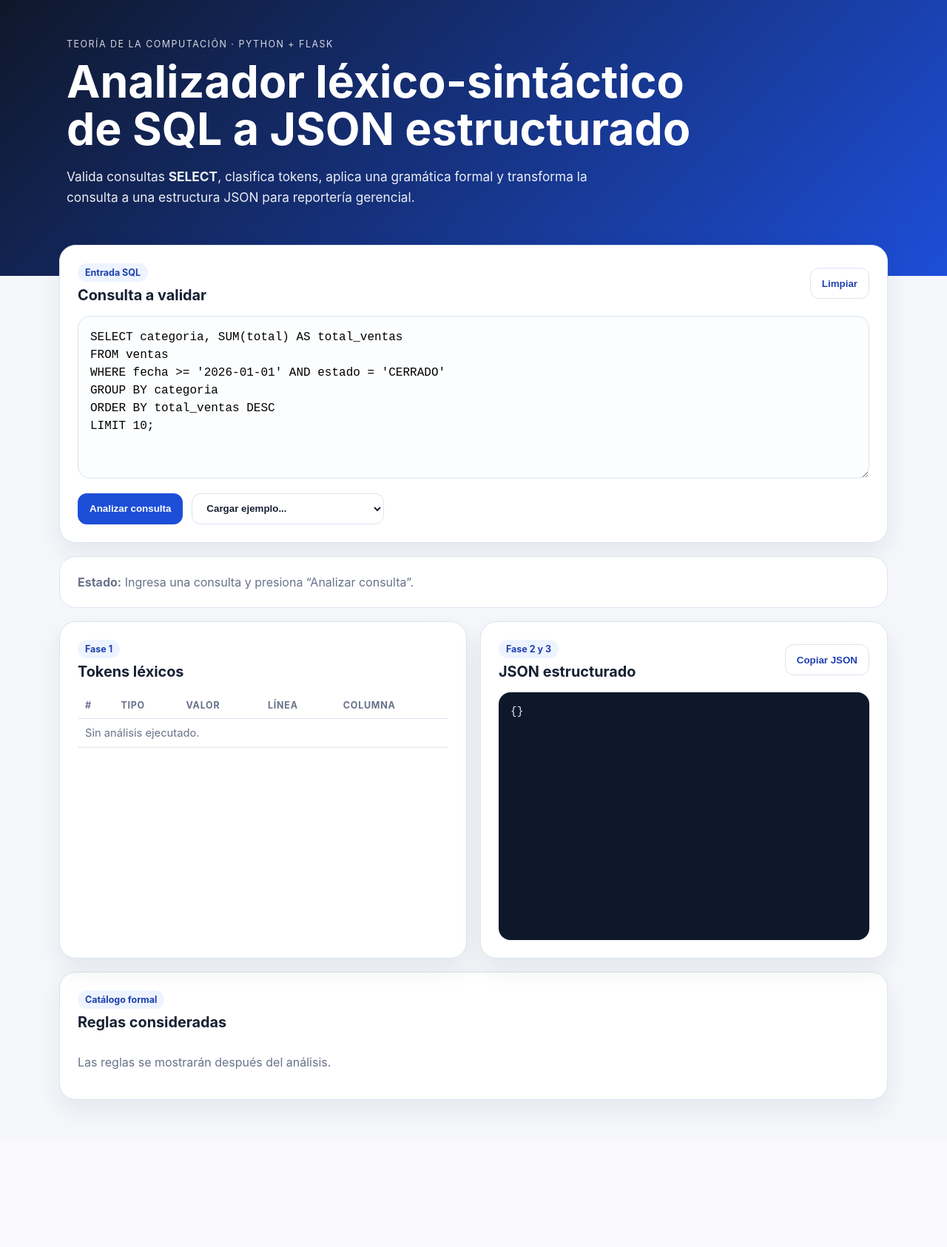
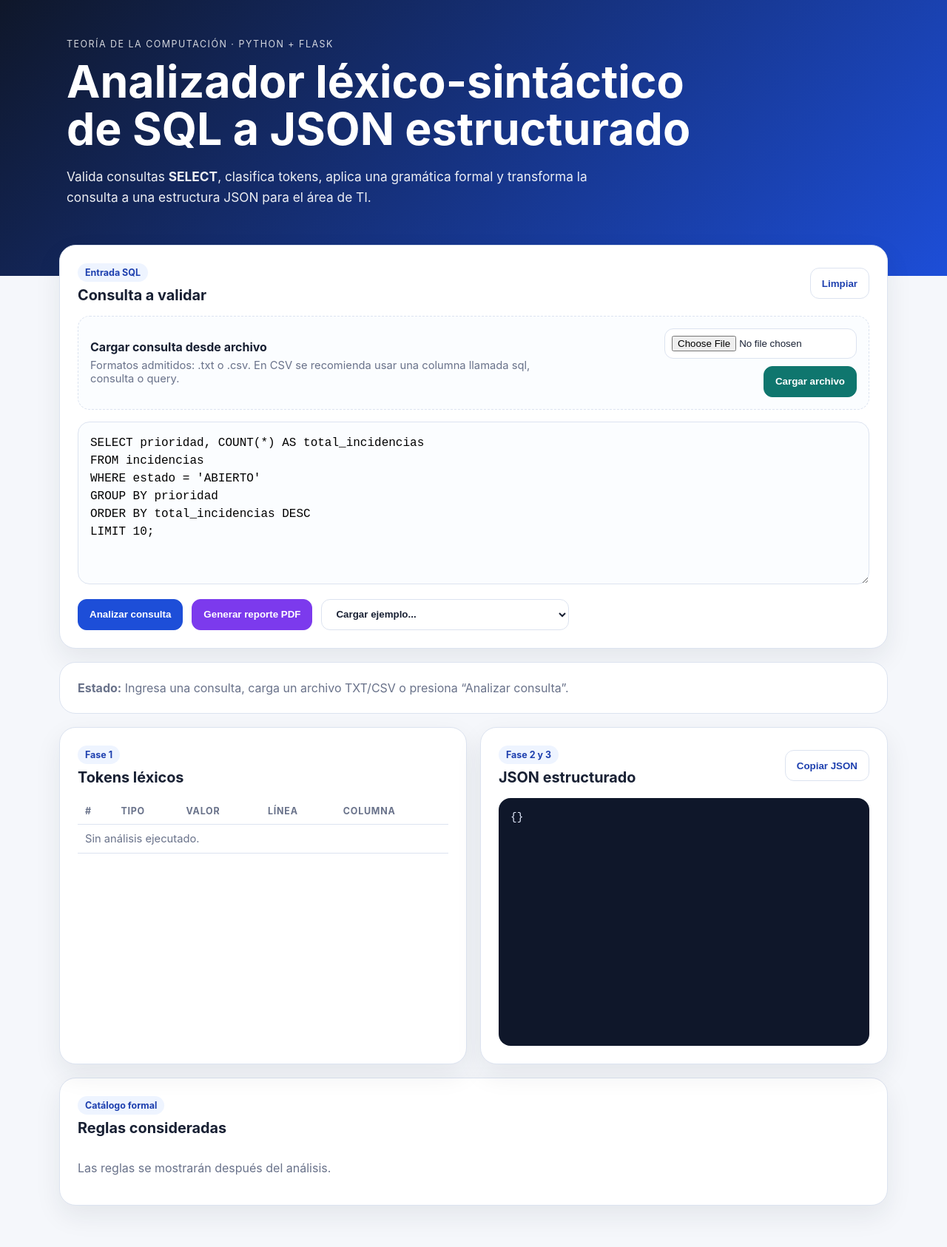
Before and after one commit to rakiSour/proyectofinal_tc, a Flask app: page / in a window 1280 px wide. Shown: the whole page at 74% size. Before the commit the page ends 1503 px from the top, so only its background shows below. Run offline with Flask 3, Linux system fonts and the light colour scheme.

Commit message:
Implementando el feedback recibido por el profesor, agregando la funcionalidad de adjuntar archivos '.txt' y '.csv' y la creación del Reporte PDF.

```diff
--- a/AnalizadorLexico-Sintactico/app.py
+++ b/AnalizadorLexico-Sintactico/app.py
@@ -1,34 +1,180 @@
-from flask import Flask, jsonify, render_template, request
+import csv
+import io
+import json
+from datetime import datetime
+
+from flask import Flask, jsonify, make_response, render_template, request, send_file
+from reportlab.lib import colors
+from reportlab.lib.pagesizes import A4
+from reportlab.lib.styles import getSampleStyleSheet
+from reportlab.platypus import Paragraph, Preformatted, SimpleDocTemplate, Spacer, Table, TableStyle
 
 from core.analyzer import analyze_sql
 
 app = Flask(__name__)
 
+ALLOWED_UPLOAD_EXTENSIONS = {"txt", "csv"}
+
 EXAMPLE_QUERIES = [
     {
-        "name": "Reporte de ventas por categoría",
-        "sql": """SELECT categoria, SUM(total) AS total_ventas
-FROM ventas
-WHERE fecha >= '2026-01-01' AND estado = 'CERRADO'
-GROUP BY categoria
-ORDER BY total_ventas DESC
+        "name": "Reporte TI: incidencias por prioridad",
+        "sql": """SELECT prioridad, COUNT(*) AS total_incidencias
+FROM incidencias
+WHERE estado = 'ABIERTO'
+GROUP BY prioridad
+ORDER BY total_incidencias DESC
 LIMIT 10;""",
     },
     {
-        "name": "Reporte de clientes con JOIN",
-        "sql": """SELECT c.nombre, COUNT(*) AS total_pedidos
-FROM clientes c
-INNER JOIN pedidos p ON c.id = p.cliente_id
-WHERE p.estado = 'PAGADO'
-GROUP BY c.nombre
+        "name": "Reporte TI: solicitudes por usuario con JOIN",
+        "sql": """SELECT u.nombre, COUNT(*) AS total_tickets
+FROM usuarios u
+INNER JOIN tickets t ON u.id = t.usuario_id
+WHERE t.estado = 'CERRADO'
+GROUP BY u.nombre
 HAVING COUNT(*) >= 2
-ORDER BY total_pedidos DESC;""",
+ORDER BY total_tickets DESC;""",
     },
     {
         "name": "Consulta con error sintáctico",
         "sql": "SELECT nombre, total WHERE total > 100;",
     },
 ]
+
+
+def get_file_extension(filename: str) -> str:
+    return filename.rsplit(".", 1)[-1].lower() if "." in filename else ""
+
+
+def extract_sql_from_csv(content: str) -> str:
+    """Extrae una consulta SQL desde un archivo CSV.
+
+    Formatos admitidos:
+    1. CSV con columna sql, consulta o query.
+    2. CSV simple donde la consulta se encuentra en la primera celda no vacía.
+    """
+    sample = content[:1024]
+    try:
+        dialect = csv.Sniffer().sniff(sample, delimiters=",;")
+    except csv.Error:
+        dialect = csv.excel
+
+    stream = io.StringIO(content)
+    rows = list(csv.reader(stream, dialect))
+    if not rows:
+        return ""
+
+    headers = [cell.strip().lower() for cell in rows[0]]
+    possible_columns = {"sql", "consulta", "query", "sentencia"}
+    matching_index = next((index for index, header in enumerate(headers) if header in possible_columns), None)
+
+    if matching_index is not None:
+        for row in rows[1:]:
+            if matching_index < len(row) and row[matching_index].strip():
+                return row[matching_index].strip()
+
+    for row in rows:
+        for cell in row:
+            if cell.strip():
+                return cell.strip()
+
+    return ""
+
+
+def extract_sql_from_uploaded_file(uploaded_file) -> str:
+    filename = uploaded_file.filename or ""
+    extension = get_file_extension(filename)
+    if extension not in ALLOWED_UPLOAD_EXTENSIONS:
+        raise ValueError("Solo se permiten archivos .txt o .csv.")
+
+    content = uploaded_file.read().decode("utf-8-sig", errors="replace").strip()
+    if not content:
+        raise ValueError("El archivo está vacío.")
+
+    if extension == "csv":
+        content = extract_sql_from_csv(content)
+
+    if not content:
+        raise ValueError("No se encontró una consulta SQL dentro del archivo.")
+
+    return content
+
+
+def build_pdf_report(sql: str, result: dict) -> io.BytesIO:
+    buffer = io.BytesIO()
+    document = SimpleDocTemplate(
+        buffer,
+        pagesize=A4,
+        rightMargin=36,
+        leftMargin=36,
+        topMargin=40,
+        bottomMargin=36,
+        title="Reporte de análisis SQL a JSON",
+    )
+    styles = getSampleStyleSheet()
+    story = []
+
+    status_text = "Consulta válida" if result.get("valid") else "Consulta con errores"
+    generated_at = datetime.now().strftime("%d/%m/%Y %H:%M:%S")
+
+    story.append(Paragraph("Reporte de análisis léxico-sintáctico SQL a JSON", styles["Title"]))
+    story.append(Paragraph("Área de TI", styles["Heading2"]))
+    story.append(Paragraph(f"Fecha de generación: {generated_at}", styles["Normal"]))
+    story.append(Paragraph(f"Estado del análisis: <b>{status_text}</b>", styles["Normal"]))
+    story.append(Spacer(1, 12))
+
+    story.append(Paragraph("1. Consulta SQL evaluada", styles["Heading2"]))
+    story.append(Preformatted(sql or "Sin consulta ingresada.", styles["Code"]))
+    story.append(Spacer(1, 10))
+
+    story.append(Paragraph("2. Traducción a JSON estructurado", styles["Heading2"]))
+    json_payload = result.get("structured_json") if result.get("valid") else result
+    json_text = json.dumps(json_payload, ensure_ascii=False, indent=2)
+    story.append(Preformatted(json_text, styles["Code"]))
+    story.append(Spacer(1, 10))
+
+    tokens = result.get("tokens") or []
+    story.append(Paragraph("3. Tokens léxicos identificados", styles["Heading2"]))
+    if tokens:
+        table_data = [["#", "Tipo", "Valor", "Línea", "Columna"]]
+        for index, token in enumerate(tokens, start=1):
+            token_type = token.get("type", "")
+            if token.get("subtype"):
+                token_type = f"{token_type} ({token.get('subtype')})"
+            table_data.append([
+                str(index),
+                token_type,
+                str(token.get("value", ""))[:36],
+                str(token.get("line", "")),
+                str(token.get("column", "")),
+            ])
+        table = Table(table_data, colWidths=[28, 118, 205, 48, 58], repeatRows=1)
+        table.setStyle(TableStyle([
+            ("BACKGROUND", (0, 0), (-1, 0), colors.HexColor("#1d4ed8")),
+            ("TEXTCOLOR", (0, 0), (-1, 0), colors.white),
+            ("FONTNAME", (0, 0), (-1, 0), "Helvetica-Bold"),
+            ("GRID", (0, 0), (-1, -1), 0.25, colors.HexColor("#dce3f0")),
+            ("VALIGN", (0, 0), (-1, -1), "TOP"),
+            ("FONTSIZE", (0, 0), (-1, -1), 8),
+        ]))
+        story.append(table)
+    else:
+        story.append(Paragraph("No se identificaron tokens para mostrar.", styles["Normal"]))
+    story.append(Spacer(1, 10))
+
+    errors = result.get("errors") or []
+    if errors:
+        story.append(Paragraph("4. Observaciones o errores detectados", styles["Heading2"]))
+        for error in errors:
+            message = error.get("message", "Error no especificado.")
+            line = error.get("line")
+            column = error.get("column")
+            position = f" Línea {line}, columna {column}." if line and column else ""
+            story.append(Paragraph(f"• {message}{position}", styles["Normal"]))
+
+    document.build(story)
+    buffer.seek(0)
+    return buffer
 
 
 @app.route("/")
@@ -45,6 +191,36 @@ def analyze_endpoint():
     return jsonify(result), status
 
 
+@app.route("/api/upload", methods=["POST"])
+def upload_endpoint():
+    uploaded_file = request.files.get("file")
+    if uploaded_file is None or not uploaded_file.filename:
+        return jsonify({"valid": False, "message": "Debe seleccionar un archivo TXT o CSV."}), 400
+
+    try:
+        sql = extract_sql_from_uploaded_file(uploaded_file)
+    except ValueError as exc:
+        return jsonify({"valid": False, "message": str(exc)}), 400
+
+    return jsonify({"valid": True, "filename": uploaded_file.filename, "sql": sql})
+
+
+@app.route("/api/report", methods=["POST"])
+def report_endpoint():
+    payload = request.get_json(silent=True) or {}
+    sql = payload.get("sql", "")
+    result = analyze_sql(sql)
+    pdf_buffer = build_pdf_report(sql, result)
+
+    filename_date = datetime.now().strftime("%Y%m%d_%H%M%S")
+    return send_file(
+        pdf_buffer,
+        mimetype="application/pdf",
+        as_attachment=True,
+        download_name=f"reporte_sql_json_{filename_date}.pdf",
+    )
+
+
 @app.route("/api/examples", methods=["GET"])
 def examples_endpoint():
     return jsonify(EXAMPLE_QUERIES)
--- a/AnalizadorLexico-Sintactico/requirements.txt
+++ b/AnalizadorLexico-Sintactico/requirements.txt
@@ -1,3 +1,4 @@
 Flask==3.0.3
 gunicorn==22.0.0
 pytest==8.2.2
+reportlab==4.4.3
--- a/AnalizadorLexico-Sintactico/static/css/styles.css
+++ b/AnalizadorLexico-Sintactico/static/css/styles.css
@@ -5,6 +5,8 @@
     --muted: #69728a;
     --primary: #1d4ed8;
     --primary-dark: #1e40af;
+    --secondary: #0f766e;
+    --report: #7c3aed;
     --border: #dce3f0;
     --success-bg: #e8f7ee;
     --success-text: #116235;
@@ -95,6 +97,38 @@ body {
     font-weight: 700;
 }
 
+.upload-box {
+    display: flex;
+    justify-content: space-between;
+    gap: 18px;
+    align-items: center;
+    margin-bottom: 16px;
+    padding: 16px;
+    border: 1px dashed var(--border);
+    border-radius: 16px;
+    background: #fbfdff;
+}
+
+.upload-box p {
+    margin: 6px 0 0;
+    font-size: .92rem;
+}
+
+.upload-actions {
+    display: flex;
+    flex-wrap: wrap;
+    gap: 10px;
+    justify-content: flex-end;
+}
+
+.file-input {
+    max-width: 260px;
+    padding: 9px;
+    border: 1px solid var(--border);
+    border-radius: 12px;
+    background: white;
+}
+
 textarea {
     width: 100%;
     min-height: 220px;
@@ -138,6 +172,23 @@ textarea:focus, .select:focus {
 }
 
 .btn--primary:hover { background: var(--primary-dark); }
+
+.btn--secondary {
+    background: var(--secondary);
+    color: white;
+    border-color: var(--secondary);
+}
+
+.btn--report {
+    background: var(--report);
+    color: white;
+    border-color: var(--report);
+}
+
+.btn:disabled {
+    opacity: .65;
+    cursor: wait;
+}
 
 .btn--ghost {
     background: white;
@@ -223,4 +274,7 @@ th {
     .section-title { align-items: flex-start; flex-direction: column; }
     .select { width: 100%; }
     .btn { width: 100%; }
+    .upload-box { align-items: stretch; flex-direction: column; }
+    .upload-actions { justify-content: stretch; }
+    .file-input { max-width: none; width: 100%; }
 }
--- a/AnalizadorLexico-Sintactico/static/js/main.js
+++ b/AnalizadorLexico-Sintactico/static/js/main.js
@@ -2,17 +2,20 @@ const sqlInput = document.getElementById("sqlInput");
 const analyzeBtn = document.getElementById("analyzeBtn");
 const clearBtn = document.getElementById("clearBtn");
 const copyBtn = document.getElementById("copyBtn");
+const pdfBtn = document.getElementById("pdfBtn");
+const uploadBtn = document.getElementById("uploadBtn");
+const fileInput = document.getElementById("fileInput");
 const exampleSelect = document.getElementById("exampleSelect");
 const statusCard = document.getElementById("statusCard");
 const tokensTableBody = document.querySelector("#tokensTable tbody");
 const jsonOutput = document.getElementById("jsonOutput");
 const grammarList = document.getElementById("grammarList");
 
-const DEFAULT_SQL = `SELECT categoria, SUM(total) AS total_ventas
-FROM ventas
-WHERE fecha >= '2026-01-01' AND estado = 'CERRADO'
-GROUP BY categoria
-ORDER BY total_ventas DESC
+const DEFAULT_SQL = `SELECT prioridad, COUNT(*) AS total_incidencias
+FROM incidencias
+WHERE estado = 'ABIERTO'
+GROUP BY prioridad
+ORDER BY total_incidencias DESC
 LIMIT 10;`;
 
 sqlInput.value = DEFAULT_SQL;
@@ -89,9 +92,9 @@ async function analyzeSql() {
         renderJson(data.valid ? data.structured_json : data);
 
         if (data.valid) {
-            setStatus("success", "Consulta aceptada. Se completó el análisis léxico, análisis sintáctico y transformación a JSON.");
+            setStatus("success", "Consulta aceptada. Se completó el análisis léxico, análisis sintáctico y transformación a JSON para el área de TI.");
         } else {
-            const error = data.errors && data.errors[0] ? data.errors[0] : {message: "Error desconocido."};
+            const error = data.errors && data.errors[0] ? data.errors[0] : {message: data.message || "Error desconocido."};
             const detail = error.line ? ` Línea ${error.line}, columna ${error.column}.` : "";
             setStatus("error", `${escapeHtml(error.message)}${detail}`);
         }
@@ -104,14 +107,89 @@ async function analyzeSql() {
     }
 }
 
+async function uploadFile() {
+    const file = fileInput.files[0];
+    if (!file) {
+        setStatus("error", "Selecciona un archivo TXT o CSV antes de cargarlo.");
+        return;
+    }
+
+    const formData = new FormData();
+    formData.append("file", file);
+    uploadBtn.disabled = true;
+    uploadBtn.textContent = "Cargando...";
+
+    try {
+        const response = await fetch("/api/upload", {
+            method: "POST",
+            body: formData
+        });
+        const data = await response.json();
+
+        if (!response.ok || !data.valid) {
+            setStatus("error", escapeHtml(data.message || "No se pudo cargar el archivo."));
+            return;
+        }
+
+        sqlInput.value = data.sql;
+        renderTokens([]);
+        renderJson({});
+        grammarList.innerHTML = `<p class="muted">Las reglas se mostrarán después del análisis.</p>`;
+        setStatus("success", `Archivo ${escapeHtml(data.filename)} cargado correctamente. Ahora puedes analizar la consulta o generar el reporte PDF.`);
+    } catch (error) {
+        setStatus("error", "No se pudo cargar el archivo seleccionado.");
+    } finally {
+        uploadBtn.disabled = false;
+        uploadBtn.textContent = "Cargar archivo";
+    }
+}
+
+async function generatePdfReport() {
+    const sql = sqlInput.value;
+    pdfBtn.disabled = true;
+    pdfBtn.textContent = "Generando PDF...";
+
+    try {
+        const response = await fetch("/api/report", {
+            method: "POST",
+            headers: {"Content-Type": "application/json"},
+            body: JSON.stringify({sql})
+        });
+
+        if (!response.ok) {
+            setStatus("error", "No se pudo generar el reporte PDF.");
+            return;
+        }
+
+        const blob = await response.blob();
+        const url = URL.createObjectURL(blob);
+        const link = document.createElement("a");
+        link.href = url;
+        link.download = "reporte_sql_json.pdf";
+        document.body.appendChild(link);
+        link.click();
+        link.remove();
+        URL.revokeObjectURL(url);
+        setStatus("success", "Reporte PDF generado correctamente. El archivo incluye la consulta, tokens y traducción a JSON.");
+    } catch (error) {
+        setStatus("error", "No se pudo generar el reporte PDF.");
+    } finally {
+        pdfBtn.disabled = false;
+        pdfBtn.textContent = "Generar reporte PDF";
+    }
+}
+
 analyzeBtn.addEventListener("click", analyzeSql);
+uploadBtn.addEventListener("click", uploadFile);
+pdfBtn.addEventListener("click", generatePdfReport);
 
 clearBtn.addEventListener("click", () => {
     sqlInput.value = "";
+    fileInput.value = "";
     renderTokens([]);
     renderJson({});
     grammarList.innerHTML = `<p class="muted">Las reglas se mostrarán después del análisis.</p>`;
-    setStatus("empty", "Ingresa una consulta y presiona “Analizar consulta”.");
+    setStatus("empty", "Ingresa una consulta, carga un archivo TXT/CSV o presiona “Analizar consulta”.");
 });
 
 copyBtn.addEventListener("click", async () => {
--- a/AnalizadorLexico-Sintactico/templates/index.html
+++ b/AnalizadorLexico-Sintactico/templates/index.html
@@ -3,7 +3,7 @@
 <head>
     <meta charset="utf-8">
     <meta name="viewport" content="width=device-width, initial-scale=1">
-    <title>Analizador SQL a JSON | ReporterÍa Gerencial</title>
+    <title>Analizador SQL a JSON | Área de TI</title>
     <link rel="stylesheet" href="{{ url_for('static', filename='css/styles.css') }}">
 </head>
 <body>
@@ -13,7 +13,7 @@
         <h1>Analizador léxico-sintáctico de SQL a JSON estructurado</h1>
         <p>
             Valida consultas <strong>SELECT</strong>, clasifica tokens, aplica una gramática formal
-            y transforma la consulta a una estructura JSON para reportería gerencial.
+            y transforma la consulta a una estructura JSON para el área de TI.
         </p>
     </div>
 </header>
@@ -28,10 +28,22 @@
             <button id="clearBtn" class="btn btn--ghost" type="button">Limpiar</button>
         </div>
 
-        <textarea id="sqlInput" spellcheck="false" placeholder="Escribe una consulta SELECT..."></textarea>
+        <div class="upload-box">
+            <div>
+                <strong>Cargar consulta desde archivo</strong>
+                <p class="muted">Formatos admitidos: .txt o .csv. En CSV se recomienda usar una columna llamada sql, consulta o query.</p>
+            </div>
+            <div class="upload-actions">
+                <input id="fileInput" class="file-input" type="file" accept=".txt,.csv,text/plain,text/csv">
+                <button id="uploadBtn" class="btn btn--secondary" type="button">Cargar archivo</button>
+            </div>
+        </div>
+
+        <textarea id="sqlInput" spellcheck="false" placeholder="Escribe una consulta SELECT o carga un archivo TXT/CSV..."></textarea>
 
         <div class="actions">
             <button id="analyzeBtn" class="btn btn--primary" type="button">Analizar consulta</button>
+            <button id="pdfBtn" class="btn btn--report" type="button">Generar reporte PDF</button>
             <select id="exampleSelect" class="select">
                 <option value="">Cargar ejemplo...</option>
                 {% for example in examples %}
@@ -42,7 +54,7 @@
     </section>
 
     <section id="statusCard" class="status status--empty">
-        <strong>Estado:</strong> Ingresa una consulta y presiona “Analizar consulta”.
+        <strong>Estado:</strong> Ingresa una consulta, carga un archivo TXT/CSV o presiona “Analizar consulta”.
     </section>
 
     <section class="grid">
```
Also changed, not shown: AnalizadorLexico-Sintactico/README.md.
